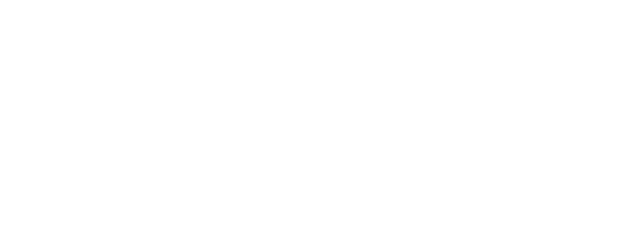
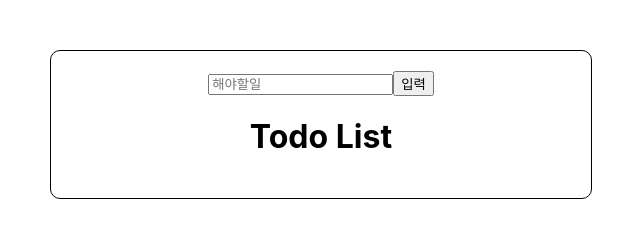
Before and after one commit to sj0724/first_react, a plain HTML site: page index.html in a window 1280 px wide. Shown: the whole page, without its empty margins (319-959 px from the left). Drawn offline with Linux system fonts and the light colour scheme; the site is published under a folder, as on GitHub Pages, so addresses that start at the root find nothing.

Commit message:
Add files via upload

```diff
--- a/index.html
+++ b/index.html
@@ -1 +1 @@
-<!doctype html><html lang="en"><head><meta charset="utf-8"/><link rel="icon" href="/favicon.ico"/><meta name="viewport" content="width=device-width,initial-scale=1"/><meta name="theme-color" content="#000000"/><meta name="description" content="Web site created using create-react-app"/><link rel="apple-touch-icon" href="/logo192.png"/><link rel="manifest" href="/manifest.json"/><title>React App</title><script defer="defer" src="/static/js/main.c627cae9.js"></script><link href="/static/css/main.a7d3dab2.css" rel="stylesheet"></head><body><noscript>You need to enable JavaScript to run this app.</noscript><div id="root"></div></body></html>
+<!doctype html><html lang="en"><head><meta charset="utf-8"/><link rel="icon" href="/favicon.ico"/><meta name="viewport" content="width=device-width,initial-scale=1"/><meta name="theme-color" content="#000000"/><meta name="description" content="Web site created using create-react-app"/><link rel="apple-touch-icon" href="/logo192.png"/><link rel="/manifest" href="./manifest.json"/><title>React App</title><script defer="defer" src="./static/js/main.c627cae9.js"></script><link href="./static/css/main.a7d3dab2.css" rel="stylesheet"></head><body><noscript>You need to enable JavaScript to run this app.</noscript><div id="root"></div></body></html>
```
